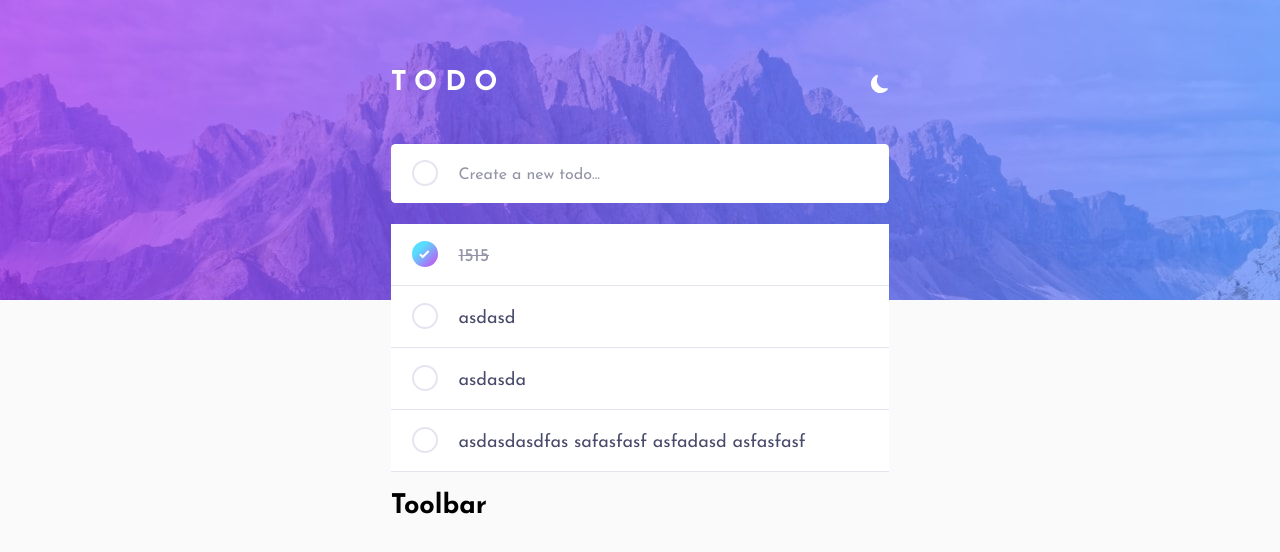
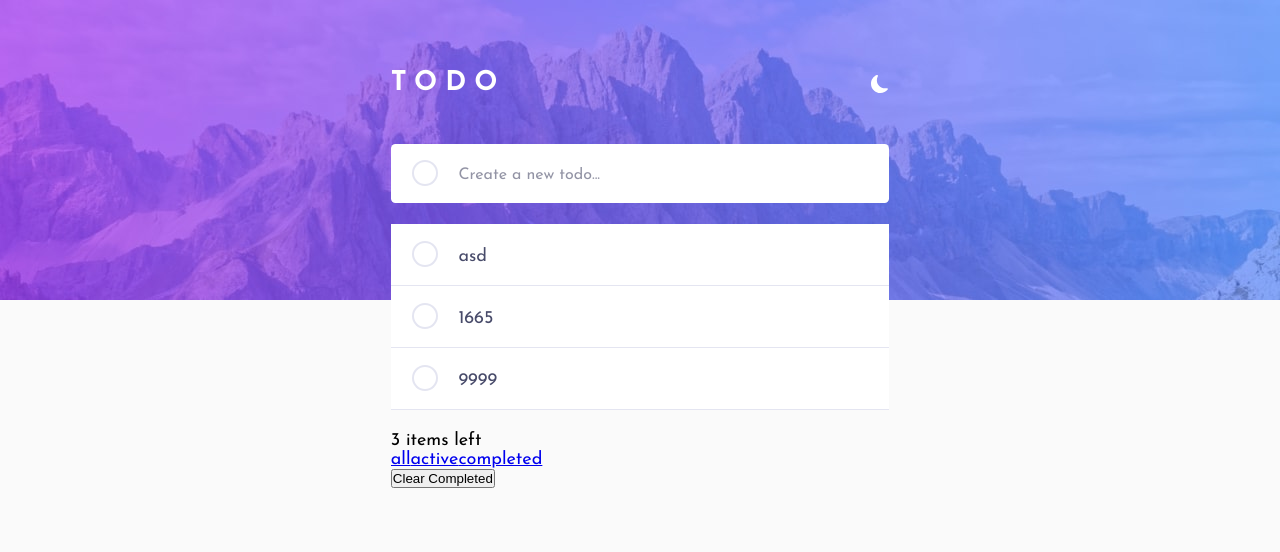
Before and after one commit to DmitryMuzalev/todo-app, a React (Create React App) app: page / in a window 1280 px wide. Shown: the top 552 px of the page. Built offline with nearby package versions, Linux system fonts and the light colour scheme; data requests are answered from the project's data file.

Commit message:
Getting started with filtering

```diff
--- a/server/db.json
+++ b/server/db.json
@@ -1,23 +1,18 @@
 {
   "tasks": [
     {
-      "id": "2023-07-03T09:45:16.757Z",
-      "body": "1515",
-      "completed": true
-    },
-    {
-      "id": "2023-07-03T09:49:23.780Z",
-      "body": "asdasd",
+      "id": "2023-07-04T07:32:17.390Z",
+      "body": "asd",
       "completed": false
     },
     {
-      "id": "2023-07-03T09:49:24.803Z",
-      "body": "asdasda",
+      "id": "2023-07-04T08:52:09.661Z",
+      "body": "1665",
       "completed": false
     },
     {
-      "id": "2023-07-03T09:49:30.779Z",
-      "body": "asdasdasdfas safasfasf asfadasd asfasfasf",
+      "id": "2023-07-04T08:52:13.516Z",
+      "body": "9999",
       "completed": false
     }
   ]
--- a/src/components/Filter/Filter.jsx
+++ b/src/components/Filter/Filter.jsx
@@ -1,4 +1,24 @@
+function FilterItem({ mode }) {
+  return (
+    <a
+      href="#link"
+      onClick={(e) => {
+        e.preventDefault();
+      }}
+    >
+      {mode}
+    </a>
+  );
+}
+export { FilterItem };
+
 function Filter() {
-  return <h2>Filter</h2>;
+  return (
+    <nav>
+      <FilterItem mode="all" />
+      <FilterItem mode="active" />
+      <FilterItem mode="completed" />
+    </nav>
+  );
 }
 export { Filter };
--- a/src/components/Toolbar/Toolbar.jsx
+++ b/src/components/Toolbar/Toolbar.jsx
@@ -1,4 +1,24 @@
+import { useDispatch, useSelector } from 'react-redux';
+import classes from './Toolbar.module.scss';
+import { clearCompleted } from '../../redux/todoSlice';
+import { Filter } from '../Filter/Filter';
+
 function Toolbar() {
-  return <h2>Toolbar</h2>;
+  const dispatch = useDispatch();
+  const tasks = useSelector((state) => state.app.tasks);
+  const unresolvedTasks = tasks.filter((t) => t.completed === false).length;
+  return (
+    <div className={classes.toolbar}>
+      <p>{unresolvedTasks} items left</p>
+      <Filter />
+      <button
+        onClick={() => {
+          dispatch(clearCompleted());
+        }}
+      >
+        Clear Completed
+      </button>
+    </div>
+  );
 }
 export { Toolbar };
--- a/src/redux/todoSlice.js
+++ b/src/redux/todoSlice.js
@@ -44,11 +44,23 @@ export const toggleStatusTask = createAsyncThunk(
   }
 );
 
+export const clearCompleted = createAsyncThunk(
+  'todo/clearCompleted',
+  async (_, { getState, dispatch }) => {
+    const tasks = getState().app.tasks;
+    const completedTasks = tasks.filter((t) => t.completed === true);
+    completedTasks.forEach((t) => {
+      dispatch(removeSelectTask(t.id));
+    });
+  }
+);
+
 export const todoSlice = createSlice({
   name: 'todo',
   initialState: {
     tasks: [],
     status: 'fulfilled',
+    filter: 'all',
   },
   reducers: {
     addTask: (state, action) => {
@@ -63,6 +75,9 @@ export const todoSlice = createSlice({
           ? (task.completed = !task.completed)
           : task
       );
+    },
+    changeFilter: (state, action) => {
+      state.filter = action.payload.mode;
     },
   },
   extraReducers: {
```
Also changed, not shown: src/components/Toolbar/Toolbar.module.scss (added).
